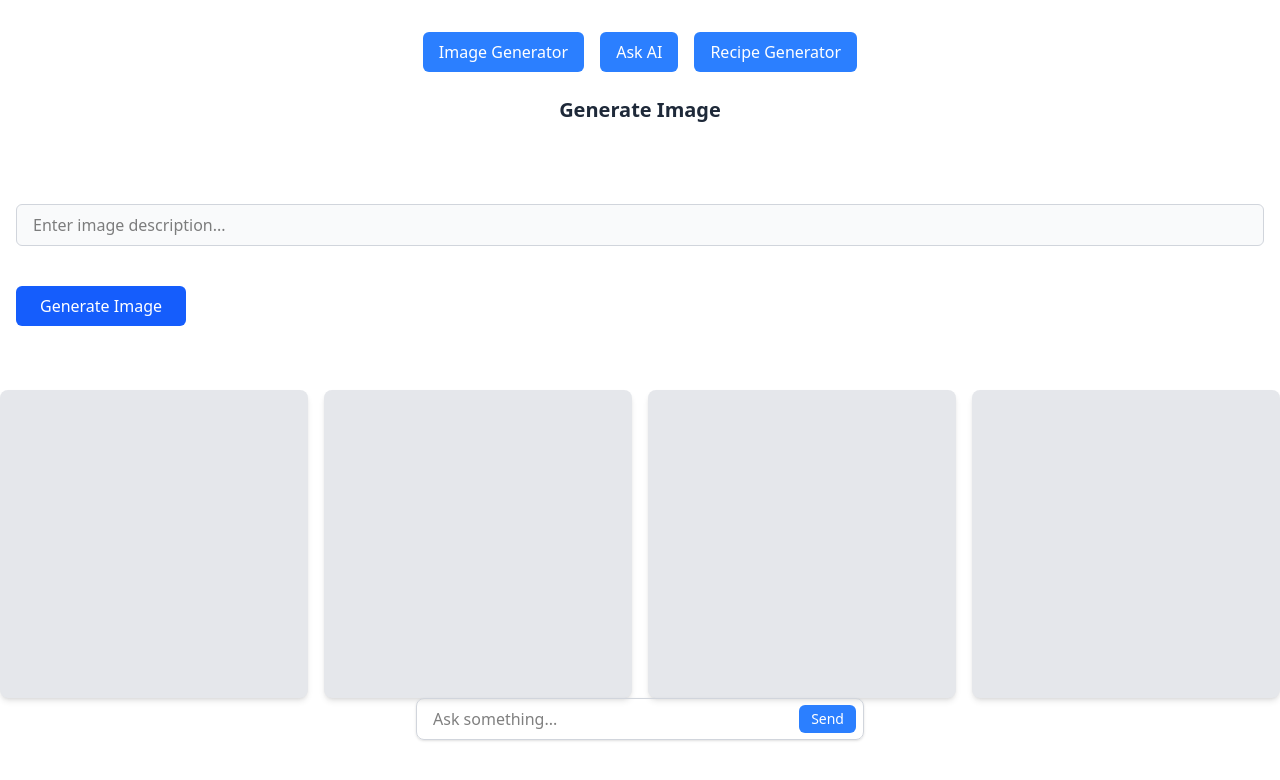
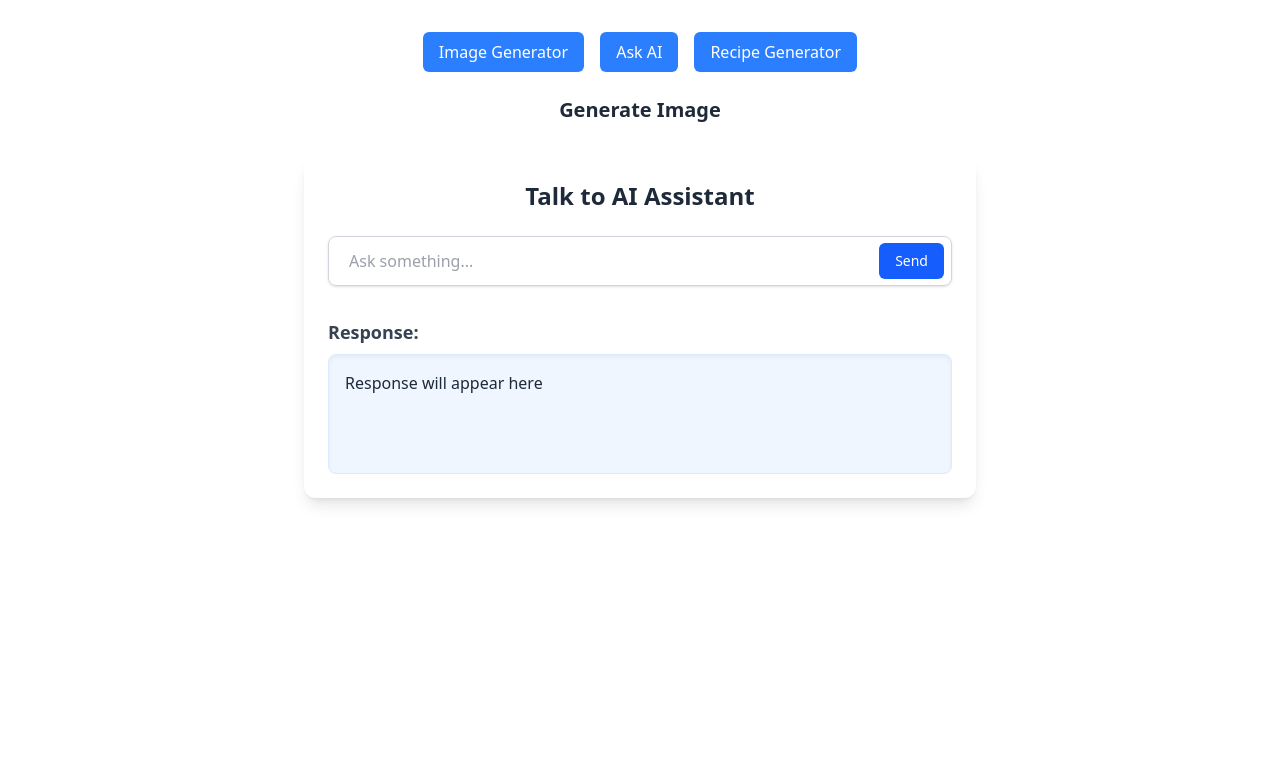
Before and after one commit to ShashithaU/SpringAIDemoProject, a React (Vite) app in the folder spring-ai-demo/: page / in a window 1280 px wide. Shown: the top 780 px of the page. Built offline with nearby package versions, Linux system fonts and the light colour scheme.

Commit message:
implemented Ask from AI service

```diff
--- a/spring-ai-demo/package.json
+++ b/spring-ai-demo/package.json
@@ -11,6 +11,8 @@
   },
   "dependencies": {
     "@tailwindcss/vite": "^4.1.8",
+    "axios": "^1.9.0",
+    "axis": "^1.0.0",
     "react": "^19.1.0",
     "react-dom": "^19.1.0",
     "tailwindcss": "^4.1.8"
--- a/spring-ai-demo/src/App.tsx
+++ b/spring-ai-demo/src/App.tsx
@@ -28,9 +28,8 @@ function App() {
       <h3 className="text-xl font-semibold text-gray-800">{operation}</h3>
     </div>
 
-    <ImageGeneretorComponent/>
     <TalkToAIComponent/>
-    <CreateRecipeComponent/>
+
     </>
   )
 }
--- a/spring-ai-demo/src/components/CreateRecipeComponent.tsx
+++ b/spring-ai-demo/src/components/CreateRecipeComponent.tsx
@@ -1,11 +1,29 @@
-import React from 'react'
+import { useState } from 'react'
+import AiServices from '../services/AiServices'
 
 export default function CreateRecipeComponent() {
-  return (
-   <>
+
+    const {apiClient} = AiServices()
+    const [Recipe,setRecipeData] = useState({
+        ingredients : "",
+        dietary :"",
+        cuisine:"any"
+    })
+
+    const [loading,serLoading] = useState(false)
+    const [error,setError] = useState("")
+    const [receipeResponse,generatedRecipe] = useState("")
 
 
 
+  return (
+   <>
+   <div className='flex flex-col gap-4 mx-12'>
+
+   <input className='border-2 py-2 rounded-md px-3 border-blue-300 focus:border-blue-500' type="text" placeholder='Enter ingredients (comma sepereted)' value={Recipe.ingredients} onChange={(e) => setRecipeData({...Recipe, ingredients: e.target.value})}/>
+   <input className='border-2 py-2 rounded-md px-3 border-blue-300 focus:border-blue-500' type="text" placeholder='' value={Recipe.cuisine} onChange={(e) => setRecipeData({...Recipe, cuisine: e.target.value})}/>
+   <input className='border-2 py-2 rounded-md px-3 border-blue-300 focus:border-blue-500' type="text" placeholder='Enter dietary restrictions' value={Recipe.dietary} onChange={(e) => setRecipeData({...Recipe, dietary: e.target.value})}/>
+   </div>
    </>
   )
 }
--- a/spring-ai-demo/src/components/TalkToAIComponent.tsx
+++ b/spring-ai-demo/src/components/TalkToAIComponent.tsx
@@ -1,18 +1,71 @@
-import React from 'react'
+import React, { useEffect, useState } from "react";
+import AiServices from "../services/AiServices";
 
 export default function TalkToAIComponent() {
+  const { apiClient } = AiServices();
+
+  const [userInput, setUserInput] = useState("");
+  const [error, setError] = useState("");
+  const [loeading, setLoading] = useState(false);
+  const [response, setResponse] = useState("");
+
+  //call response
+
+  const fetchData = async () => {
+    try {
+      setLoading(true);
+      const response = await apiClient.get("ask-ai", {
+        params: {
+          prompt: userInput,
+        },
+      });
+      console.log("API response:", response);
+      setResponse(response.data);
+    } catch (err) {
+      setError("Faild to fetch data");
+      console.log(err);
+    } finally {
+      setLoading(false);
+    }
+  };
+
   return (
-    <div className="max-w-md w-full mx-auto">
-      <div className="relative">
+    <>
+    <div className="max-w-2xl w-full mx-auto p-6 bg-white rounded-xl shadow-lg">
+      <h2 className="text-2xl font-bold text-center mb-6 text-gray-800">Talk to AI Assistant</h2>
+
+      <div className="relative mb-8">
         <input
-          className="w-full px-4 py-2 rounded-lg border border-gray-300 focus:outline-none focus:ring-2 focus:ring-blue-500 focus:border-transparent shadow-sm"
-          type="text"
-          placeholder="Ask something..."
+        className="w-full px-5 py-3 rounded-lg border border-gray-300 focus:outline-none focus:ring-2 focus:ring-blue-600 focus:border-transparent shadow-sm text-gray-700"
+        type="text"
+        placeholder="Ask something..."
+        value={userInput}
+        onChange={(e) => setUserInput(e.target.value)}
         />
-        <button className="absolute right-2 top-1/2 transform -translate-y-1/2 bg-blue-500 hover:bg-blue-600 text-white rounded-md px-3 py-1 text-sm">
-          Send
+        <button
+        className="absolute right-2 top-1/2 transform -translate-y-1/2 bg-blue-600 hover:bg-blue-700 text-white rounded-md px-4 py-2 text-sm font-medium transition-colors duration-300"
+        onClick={fetchData}
+        disabled={loeading}
+        >
+        {loeading ? "Thinking..." : "Send"}
         </button>
       </div>
-    </div>
-  )
+
+      {error && <div className="text-red-500 text-center mb-4">{error}</div>}
+
+      <div className="w-full"></div>
+        <h3 className="text-lg font-semibold mb-2 text-gray-700">Response:</h3>
+        <div className="bg-blue-50 border border-blue-100 rounded-lg p-4 min-h-[120px] w-full shadow-inner">
+        {loeading ? (
+          <div className="flex justify-center items-center h-full">
+            <div className="animate-pulse text-blue-600">Processing your request...</div>
+          </div>
+        ) : (
+          <p className="text-gray-800 whitespace-pre-wrap">{response || "Response will appear here"}</p>
+        )}
+        </div>
+      </div>
+
+    </>
+  );
 }
--- /dev/null
+++ b/spring-ai-demo/src/services/AiServices.ts
@@ -0,0 +1,10 @@
+import axios from 'axios'
+
+export default function AiServices() {
+
+ const apiClient = axios.create({
+    baseURL:"http://localhost:8080/"
+  })
+
+  return {apiClient}
+}
```
Also changed, not shown: 2 other files (tests, documents, lock files or other folders).
